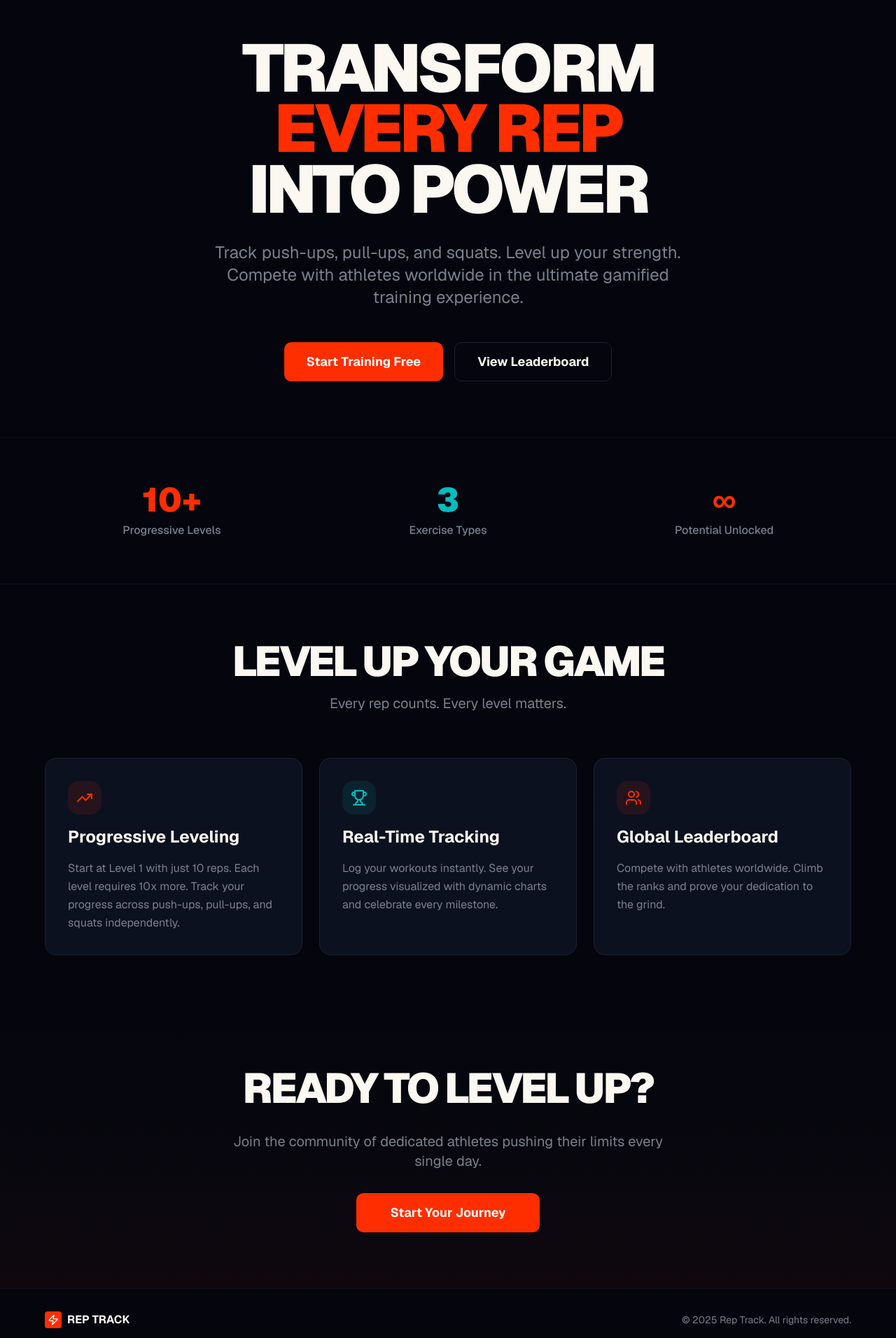
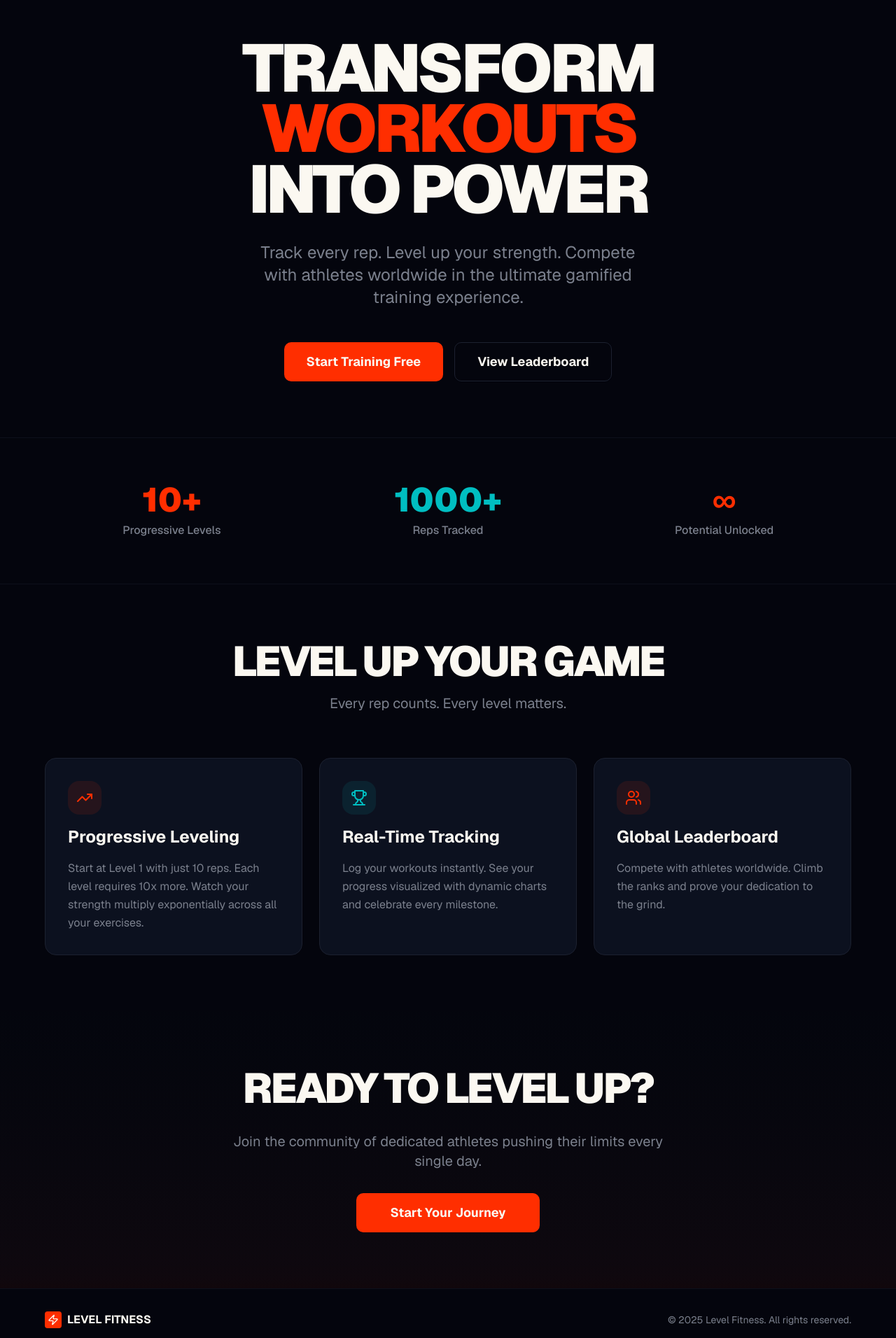
Before and after one commit to averath/v0-gamified-pushup-training, a Next.js app: page / in a window 1280 px wide. Shown: the part 168-2080 px from the top of the page at 70% size. Built offline with nearby package versions, Linux system fonts and the light colour scheme; no server answers.

Commit message:
feat: update landing page for generic workout types
Make brand name, hero headline, and features more generic

```diff
--- a/app/layout.tsx
+++ b/app/layout.tsx
@@ -8,9 +8,34 @@ import "./globals.css"
 import { Suspense } from "react"
 
 export const metadata: Metadata = {
-  title: "v0 App",
-  description: "Created with v0",
+  title: "Pushup Track - Gamified Fitness Training",
+  description:
+    "Transform push-ups into power. Track every rep, level up your strength, and compete with athletes worldwide in the ultimate gamified training experience.",
   generator: "v0.app",
+  metadataBase: new URL(process.env.NEXT_PUBLIC_SITE_URL || "https://pushup-track.vercel.app"),
+  openGraph: {
+    title: "Pushup Track - Gamified Fitness Training",
+    description:
+      "Transform push-ups into power. Track every rep, level up your strength, and compete with athletes worldwide.",
+    type: "website",
+    locale: "en_US",
+    siteName: "Pushup Track",
+    images: [
+      {
+        url: "/og-image.jpg",
+        width: 1200,
+        height: 630,
+        alt: "Pushup Track - Gamified Fitness Training",
+      },
+    ],
+  },
+  twitter: {
+    card: "summary_large_image",
+    title: "Pushup Track - Gamified Fitness Training",
+    description:
+      "Transform push-ups into power. Track every rep, level up your strength, and compete with athletes worldwide.",
+    images: ["/og-image.jpg"],
+  },
 }
 
 export default function RootLayout({
--- a/app/page.tsx
+++ b/app/page.tsx
@@ -18,7 +18,7 @@ export default async function LandingPage() {
             <div className="w-8 h-8 bg-primary rounded-lg flex items-center justify-center">
               <Zap className="w-5 h-5 text-primary-foreground" />
             </div>
-            <span className="font-bold text-xl tracking-tight">REP TRACK</span>
+            <span className="font-bold text-xl tracking-tight">LEVEL FITNESS</span>
           </div>
           <nav className="flex items-center gap-4">
             {user ? (
@@ -52,13 +52,13 @@ export default async function LandingPage() {
             <h1 className="text-6xl md:text-8xl font-black tracking-tighter text-balance leading-[0.9]">
               TRANSFORM
               <br />
-              <span className="text-primary">EVERY REP</span>
+              <span className="text-primary">WORKOUTS</span>
               <br />
               INTO POWER
             </h1>
             <p className="text-xl md:text-2xl text-muted-foreground max-w-2xl mx-auto text-pretty">
-              Track push-ups, pull-ups, and squats. Level up your strength. Compete with athletes worldwide in the
-              ultimate gamified training experience.
+              Track every rep. Level up your strength. Compete with athletes worldwide in the ultimate gamified training
+              experience.
             </p>
             <div className="flex flex-col sm:flex-row gap-4 justify-center pt-4">
               {user ? (
@@ -93,8 +93,8 @@ export default async function LandingPage() {
               <div className="text-muted-foreground font-medium">Progressive Levels</div>
             </div>
             <div className="space-y-2">
-              <div className="text-5xl font-black text-accent">3</div>
-              <div className="text-muted-foreground font-medium">Exercise Types</div>
+              <div className="text-5xl font-black text-accent">1000+</div>
+              <div className="text-muted-foreground font-medium">Reps Tracked</div>
             </div>
             <div className="space-y-2">
               <div className="text-5xl font-black text-primary">∞</div>
@@ -120,8 +120,8 @@ export default async function LandingPage() {
               </div>
               <h3 className="text-2xl font-bold">Progressive Leveling</h3>
               <p className="text-muted-foreground leading-relaxed">
-                Start at Level 1 with just 10 reps. Each level requires 10x more. Track your progress across push-ups,
-                pull-ups, and squats independently.
+                Start at Level 1 with just 10 reps. Each level requires 10x more. Watch your strength multiply
+                exponentially across all your exercises.
               </p>
             </div>
 
@@ -182,9 +182,9 @@ export default async function LandingPage() {
               <div className="w-6 h-6 bg-primary rounded flex items-center justify-center">
                 <Zap className="w-4 h-4 text-primary-foreground" />
               </div>
-              <span className="font-bold">REP TRACK</span>
+              <span className="font-bold">LEVEL FITNESS</span>
             </div>
-            <p className="text-sm text-muted-foreground">© 2025 Rep Track. All rights reserved.</p>
+            <p className="text-sm text-muted-foreground">© 2025 Level Fitness. All rights reserved.</p>
           </div>
         </div>
       </footer>
--- a/lib/supabase/middleware.ts
+++ b/lib/supabase/middleware.ts
@@ -2,31 +2,33 @@ import { createServerClient } from "@supabase/ssr"
 import { NextResponse, type NextRequest } from "next/server"
 
 export async function updateSession(request: NextRequest) {
+  const supabaseUrl = process.env.NEXT_PUBLIC_SUPABASE_URL
+  const supabaseAnonKey = process.env.NEXT_PUBLIC_SUPABASE_ANON_KEY
+
+  // If Supabase is not configured, allow public routes and redirect others to login
+  if (!supabaseUrl || !supabaseAnonKey) {
+    const publicPaths = ["/", "/leaderboard"]
+    const isPublicPath = publicPaths.includes(request.nextUrl.pathname)
+    const isAuthPath = request.nextUrl.pathname.startsWith("/auth")
+
+    if (!isPublicPath && !isAuthPath) {
+      const url = request.nextUrl.clone()
+      url.pathname = "/auth/login"
+      return NextResponse.redirect(url)
+    }
+
+    return NextResponse.next({
+      request,
+    })
+  }
+
   let supabaseResponse = NextResponse.next({
     request,
   })
 
-  const publicPaths = ["/", "/leaderboard"]
-  const isPublicPath = publicPaths.includes(request.nextUrl.pathname)
-  const isAuthPath = request.nextUrl.pathname.startsWith("/auth")
-
-  const supabaseUrl = process.env.NEXT_PUBLIC_SUPABASE_URL
-  const supabaseKey = process.env.NEXT_PUBLIC_SUPABASE_ANON_KEY
-
-  // If Supabase is not configured, allow public paths but block protected routes
-  if (!supabaseUrl || !supabaseKey) {
-    if (isPublicPath) {
-      return supabaseResponse
-    }
-    // Redirect to home if trying to access protected routes without Supabase
-    const url = request.nextUrl.clone()
-    url.pathname = "/"
-    return NextResponse.redirect(url)
-  }
-
   // With Fluid compute, don't put this client in a global environment
   // variable. Always create a new one on each request.
-  const supabase = createServerClient(supabaseUrl, supabaseKey, {
+  const supabase = createServerClient(supabaseUrl!, supabaseAnonKey!, {
     cookies: {
       getAll() {
         return request.cookies.getAll()
@@ -50,6 +52,10 @@ export async function updateSession(request: NextRequest) {
   const {
     data: { user },
   } = await supabase.auth.getUser()
+
+  const publicPaths = ["/", "/leaderboard"]
+  const isPublicPath = publicPaths.includes(request.nextUrl.pathname)
+  const isAuthPath = request.nextUrl.pathname.startsWith("/auth")
 
   if (!user && !isPublicPath && !isAuthPath) {
     // no user, potentially respond by redirecting the user to the login page
```
Also changed, not shown: public/og-image.jpg (added).
